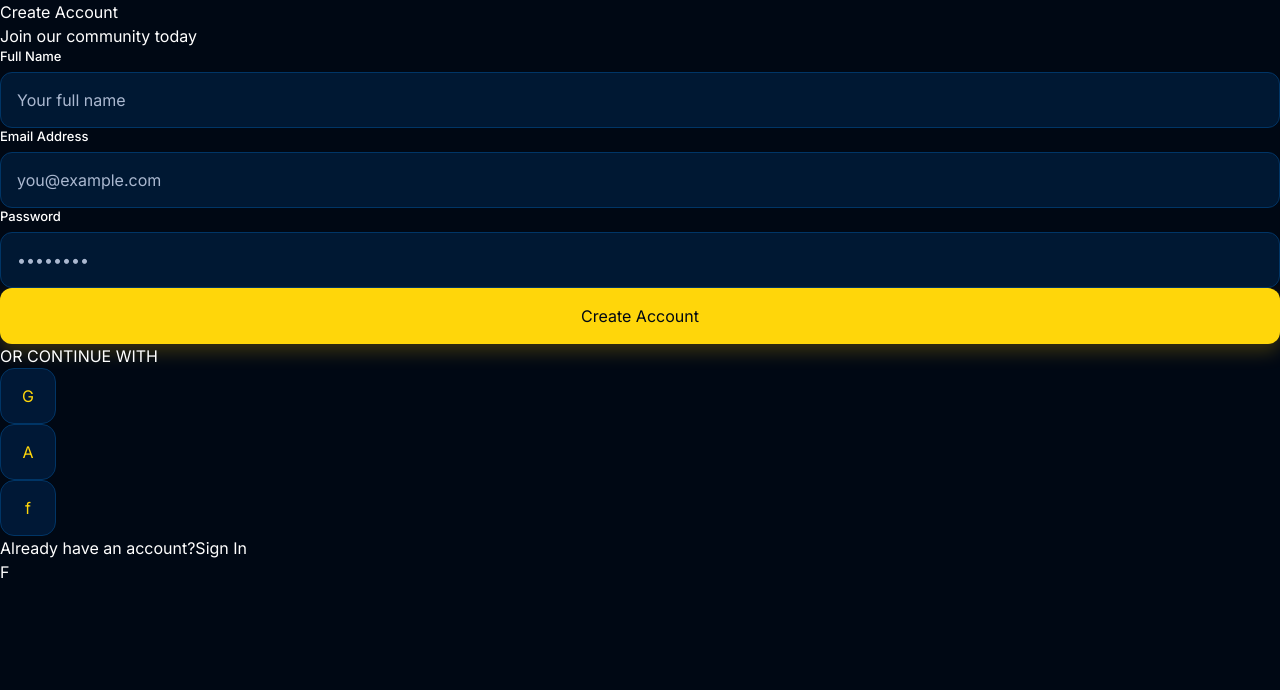
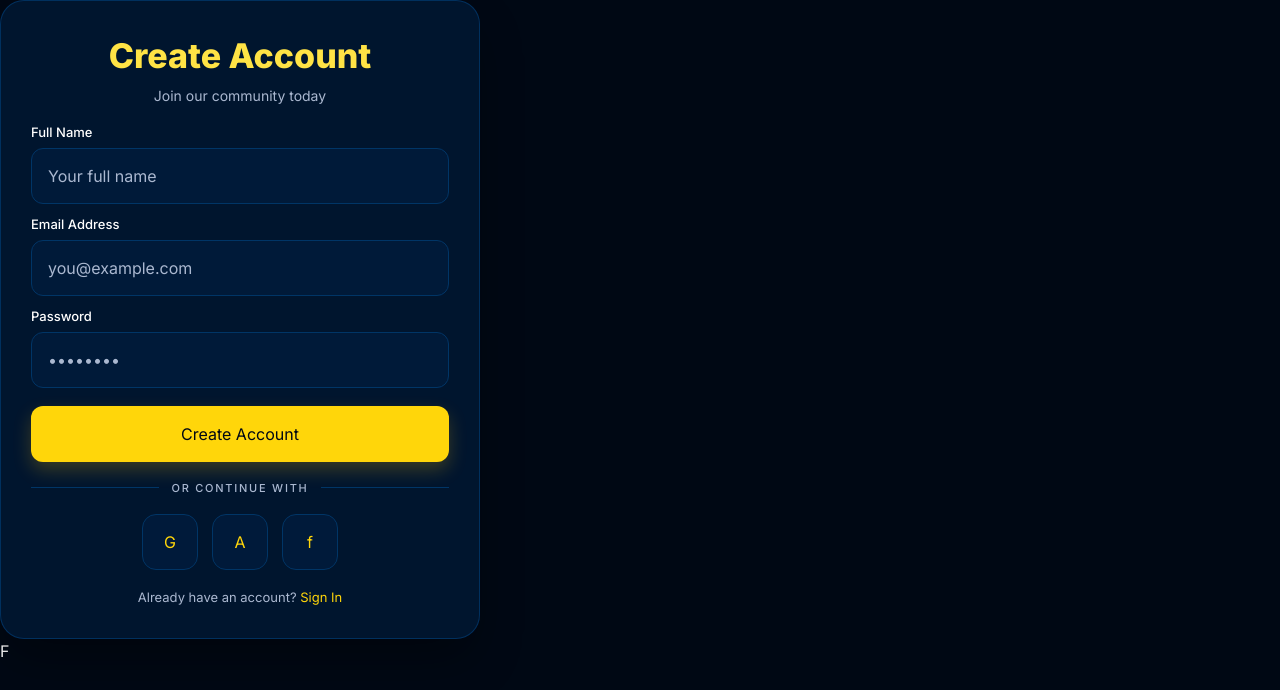
Before and after one commit to yaascarol/projetoAuthenticationForms, a React (Vite) app: page / in a window 1280 px wide. Shown: the top 690 px of the page. Built offline with nearby package versions, Linux system fonts and the light colour scheme.

Commit message:
construindo layout da página de autenticação

```diff
--- a/src/components/auth/AuthDivider.jsx
+++ b/src/components/auth/AuthDivider.jsx
@@ -1,9 +1,9 @@
 export default function AuthDivider() {
     return (
-      <div>
-        <span />
-        <span>OR CONTINUE WITH</span>
-        <span />
+      <div className="flex w-full items-center gap-3">
+        <span className="h-px flex-1 bg-navy-800" />
+        <span className="text-[11px] font-medium tracking-[.16em] text-auth-slate">OR CONTINUE WITH</span>
+        <span className="h-px flex-1 bg-navy-800" />
       </div>
     );
   }
--- a/src/components/auth/SignInForm.jsx
+++ b/src/components/auth/SignInForm.jsx
@@ -5,30 +5,25 @@ import SocialLogin from './SocialLogin.jsx';
 
 export default function SignInForm() {
   return (
-    <section>
-      <header>
-        <h1>Welcome Back</h1>
-        <p>Sign in to continue your journey</p>
+    <section className="flex w-[min(480px,calc(100vw-32px))] flex-col gap-[18px] rounded-3xl border border-[rgba(0,53,102,0.88)] bg-[rgba(0,29,61,0.67)] px-[30px] pb-[30px] pt-[34px] shadow-[0_24px_48px_-8px_rgba(0,0,0,0.38)] backdrop-blur-[11px]">
+      <header className="text-center">
+        <h1 className="text-[34px] font-extrabold leading-tight text-yellow-300">Welcome Back</h1>
+        <p className="mt-2 text-sm text-auth-slate">Sign in to continue your journey</p>
       </header>
-
-      <div>
+      <div className="flex flex-col gap-3">
         <Input id="signin-email" label="Email Address" type="email" name="email" placeholder="you@example.com" />
         <Input id="signin-password" label="Password" type="password" name="password" placeholder="••••••••" />
       </div>
-
-      <div>
-        <span>Remember me</span>
-        <button type="button">Forgot password?</button>
+      <div className="flex items-center justify-between text-[12px] text-auth-slate">
+        <label className="flex items-center gap-2"><input type="checkbox" /> Remember me</label>
+        <button type="button" className="text-yellow-400">Forgot password?</button>
       </div>
-
       <Button type="button">Sign In</Button>
       <AuthDivider />
       <SocialLogin />
-
-      <div>
-        <span>Don't have an account?</span>
-        <button type="button">Sign Up</button>
-      </div>
+      <p className="text-center text-[13px] text-auth-slate">
+        Don't have an account? <button type="button" className="font-semibold text-yellow-400">Sign Up</button>
+      </p>
     </section>
   );
 }
--- a/src/components/auth/SignUpForm.jsx
+++ b/src/components/auth/SignUpForm.jsx
@@ -5,26 +5,22 @@ import SocialLogin from './SocialLogin.jsx';
 
 export default function SignUpForm() {
   return (
-    <section>
-      <header>
-        <h1>Create Account</h1>
-        <p>Join our community today</p>
+    <section className="flex w-[min(480px,calc(100vw-32px))] flex-col gap-[18px] rounded-3xl border border-[rgba(0,53,102,0.88)] bg-[rgba(0,29,61,0.67)] px-[30px] pb-[30px] pt-[34px] shadow-[0_24px_48px_-8px_rgba(0,0,0,0.38)] backdrop-blur-[11px]">
+      <header className="text-center">
+        <h1 className="text-[34px] font-extrabold leading-tight text-yellow-300">Create Account</h1>
+        <p className="mt-2 text-sm text-auth-slate">Join our community today</p>
       </header>
-
-      <div>
+      <div className="flex flex-col gap-3">
         <Input id="signup-name" label="Full Name" name="name" placeholder="Your full name" />
         <Input id="signup-email" label="Email Address" type="email" name="email" placeholder="you@example.com" />
         <Input id="signup-password" label="Password" type="password" name="password" placeholder="••••••••" />
       </div>
-
       <Button type="button">Create Account</Button>
       <AuthDivider />
       <SocialLogin />
-
-      <div>
-        <span>Already have an account?</span>
-        <button type="button">Sign In</button>
-      </div>
+      <p className="text-center text-[13px] text-auth-slate">
+        Already have an account? <button type="button" className="font-semibold text-yellow-400">Sign In</button>
+      </p>
     </section>
   );
 }
--- a/src/components/auth/SocialLogin.jsx
+++ b/src/components/auth/SocialLogin.jsx
@@ -2,7 +2,7 @@ import SocialButton from '../ui/SocialButton.jsx';
 
 export default function SocialLogin() {
   return (
-    <div>
+    <div className="flex justify-center gap-[14px]">
       <SocialButton label="Continue with Google">G</SocialButton>
       <SocialButton label="Continue with Apple">A</SocialButton>
       <SocialButton label="Continue with Facebook">f</SocialButton>
--- a/src/components/layout/BackgroundEffects.jsx
+++ b/src/components/layout/BackgroundEffects.jsx
@@ -0,0 +1,11 @@
+export default function BackgroundEffects() {
+    return (
+      <div
+        aria-hidden="true"
+        className="pointer-events-none absolute inset-0 overflow-hidden"
+      >
+        <div className="absolute left-[-120px] top-[-130px] h-[520px] w-[520px] rounded-full bg-yellow-400/12 blur-[100px]" />
+        <div className="absolute bottom-[-176px] right-[-170px] h-[600px] w-[600px] rounded-full bg-navy-800/70 blur-[120px]" />
+      </div>
+    );
+  }
--- a/src/components/ui/AuthBadge.jsx
+++ b/src/components/ui/AuthBadge.jsx
@@ -0,0 +1,9 @@
+export default function AuthBadge() {
+    return (
+      <div className="absolute left-5 top-5 z-20 rounded-full border border-yellow-400/30 bg-yellow-400/10 px-3 py-[7px] sm:left-14 sm:top-12">
+        <span className="block whitespace-nowrap text-xs font-semibold leading-[15px] text-yellow-400">
+          AUTHENTICATION UI
+        </span>
+      </div>
+    );
+  }
```
